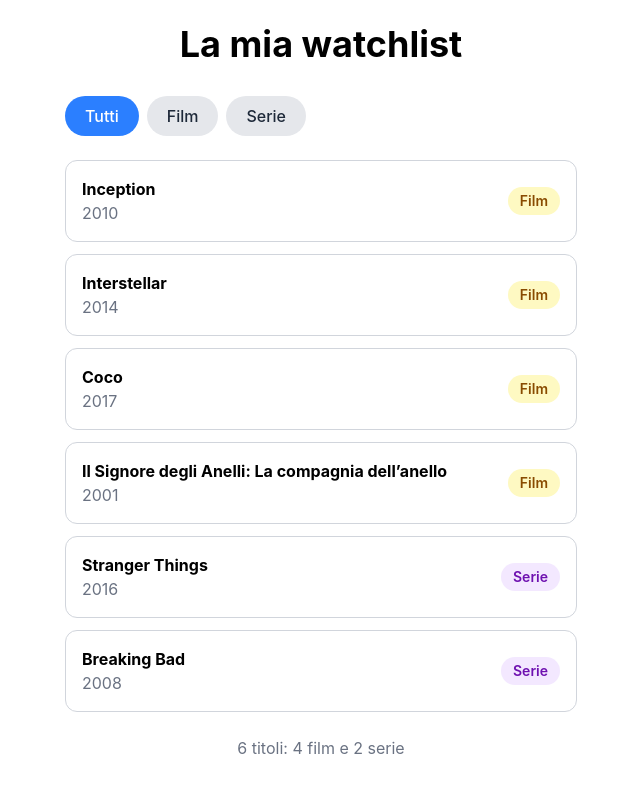
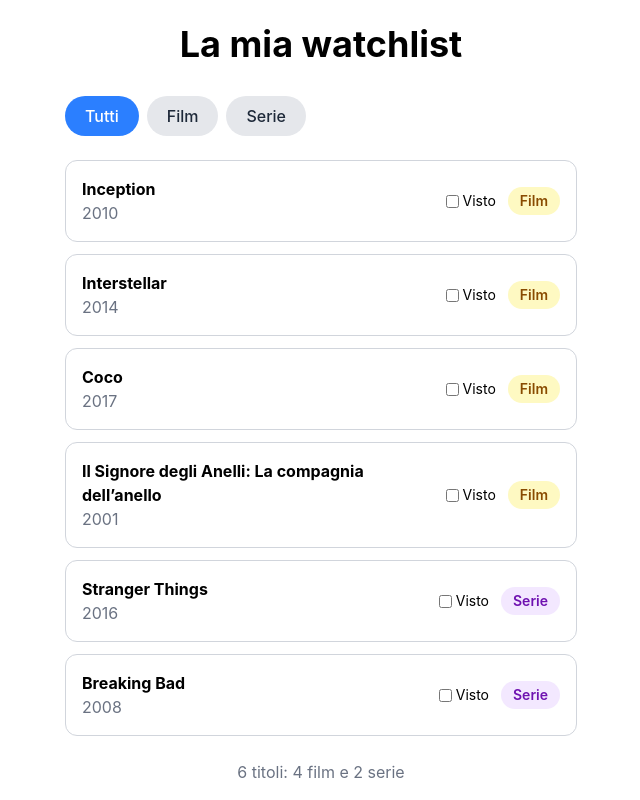
Before and after one commit to GiuliaP48/Watchlist, a React (Vite) app: page / in a window 1280 px wide. Shown: the top 800 px of the page, without its empty margins (319-959 px from the left). Built offline with nearby package versions, Linux system fonts and the light colour scheme.

Commit message:
Extra pro: casella Visto che barra il titolo

```diff
--- a/src/App.tsx
+++ b/src/App.tsx
@@ -17,6 +17,12 @@ function App() {
   const showFiltrati = shows.filter((show) => filtro === 'tutti' || show.kind === filtro);
   const numFilm = shows.filter((show) => show.kind === 'film').length;
   const numSerie = shows.filter((show) => show.kind === 'serie').length;
+
+  // "Visto": inverto seen del titolo cliccato
+  function toggleSeen(id: number) {
+    // map: per il titolo giusto un nuovo oggetto con seen al contrario (se era visto diventa non visto e viceversa), gli altri restano uguali
+    setShows(prev => prev.map(s => s.id === id ? { ...s, seen: !s.seen } : s));
+  }
 
   return <>
     <section className="min-h-screen flex justify-center items-center p-6">
@@ -38,6 +44,7 @@ function App() {
               key={show.id}
               onClick={() => setSelectedId(show.id === selectedId ? undefined : show.id)}
               active={show.id === selectedId}
+              onToggleSeen={() => toggleSeen(show.id)}
             />
           )}
         </div>
--- a/src/components/ShowRow.tsx
+++ b/src/components/ShowRow.tsx
@@ -7,23 +7,32 @@ type ShowProps = {
     show: Show;
     onClick?: () => void;
     active?: boolean;
+    onToggleSeen?: () => void; // la funzione che parte quando clicco la casella "Visto": me la passa App
 }
 
-const ShowRow = ({ show, onClick, active }: ShowProps) => {
+const ShowRow = ({ show, onClick, active, onToggleSeen }: ShowProps) => {
     return (
         <div
-            onClick={onClick}
             className={cn(
-                "flex items-center justify-between p-4 rounded-xl border border-gray-300 cursor-pointer",
+                "flex items-center justify-between p-4 rounded-xl border border-gray-300 gap-4",
                 active && "border-2 border-blue-500 bg-blue-50"
             )}
         >
-            <div>
-                <p className="font-bold">{show.title}</p>
+            {/* cliccando titolo e anno scelgo cosa guardare stasera */}
+            <div onClick={onClick} className="flex-1 cursor-pointer">
+                {/* se l'ho visto, il titolo è barrato e grigio */}
+                <p className={cn("font-bold", show.seen && "line-through text-gray-400")}>{show.title}</p>
                 <p className="text-gray-500">{show.year}</p>
             </div>
 
-            {/* badge*/}
+            <div className="flex items-center gap-3">
+                {/* casella "Visto" */}
+                <div className="flex items-center gap-1 text-sm">
+                    <input type="checkbox" checked={show.seen === true} onChange={onToggleSeen} />
+                    <span>Visto</span>
+                </div>
+
+                {/* badge */}
                 <span
                     className={cn(
                         "px-3 py-1 rounded-full text-sm font-semibold",
@@ -33,6 +42,7 @@ const ShowRow = ({ show, onClick, active }: ShowProps) => {
                     {show.kind === 'film' ? "Film" : "Serie"}
                 </span>
             </div>
+        </div>
     )
 }
 
--- a/src/data/watchlist.ts
+++ b/src/data/watchlist.ts
@@ -3,6 +3,7 @@ export type Show = {
     title: string;
     year: number;
     kind: 'film' | 'serie';
+    seen?: boolean; // true se l'ho già visto; all'inizio non c'è, quindi "non visto"
 }
 
 
```
Lines whose indentation alone changed are shown as unchanged.
